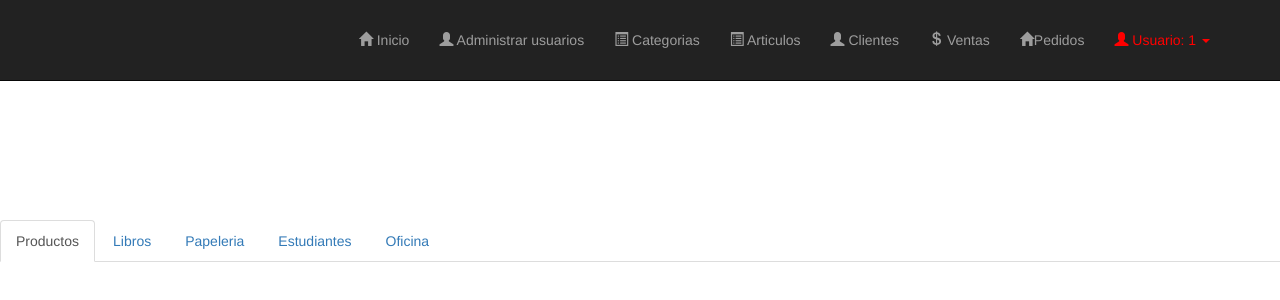
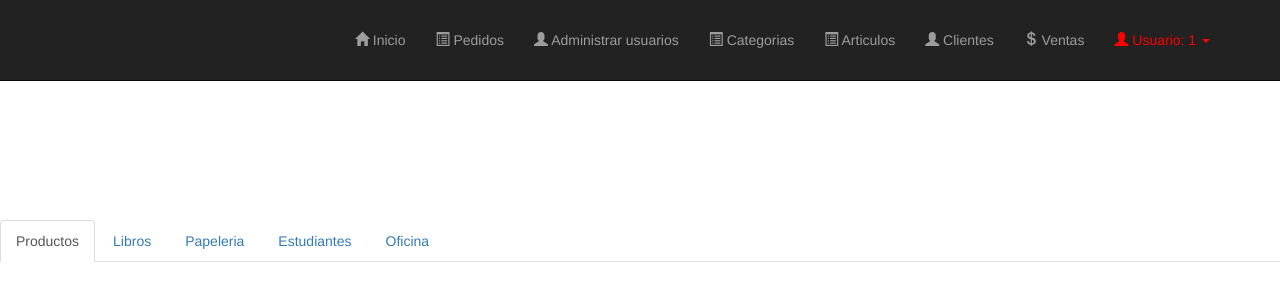
Before and after one commit to RthRivas/pruebaweb2, a PHP site: page /pruebas/ in a window 1280 px wide. Shown: the top 300 px of the page. Run offline with PHP 8.4, Linux system fonts and the light colour scheme; a user stored in the database is signed in; data comes from the database, SQL or seed files in the repository.

Commit message:
vista de pedidos incorporada al meno pero no funcional

```diff
--- a/clases/NavigationModel.php
+++ b/clases/NavigationModel.php
@@ -27,6 +27,7 @@ class NavigationModel{
             if($page == 'inicio' ||
                 $page == 'ventas' ||
                 $page == 'VerDetalle' ||
+                $page == 'pedidos' ||
                 $page == 'clientes'
                 ){ // (usuarios.php: pagina que contiene la tabla de administracion de usuarios)
                     $pageToView = $page . '.php';
@@ -42,6 +43,7 @@ class NavigationModel{
                 $page == 'micuenta' ||
                 $page == 'articulos' ||
                 $page == 'usuarios'||
+                $page == 'pedidos' ||
                 $page == 'VerDetalle'
                 ){ // (usuarios.php: pagina que contiene la tabla de administracion de usuarios)
                     $pageToView = $page . '.php';
--- a/vistas/menu.php
+++ b/vistas/menu.php
@@ -29,6 +29,9 @@ if(isset($_SESSION['userID'])){
           <li <?php if(isset($_GET['pg'])){ if($_GET['pg'] == 'inicio'){ echo 'class="active"';}}?>>
           <a href="index.php?pg=inicio"><span class="glyphicon glyphicon-home"></span> Inicio</a>
           </li>
+           <li <?php if(isset($_GET['pg'])){ if($_GET['pg'] == 'pedidos'){ echo 'class="active"';}}?>>
+          <a href="index.php?pg=pedidos"><span class="glyphicon glyphicon-list-alt"></span> Pedidos</a>
+          </li>
 
 
 
@@ -49,9 +52,7 @@ if(isset($_SESSION['userID'])){
           <li <?php if(isset($_GET['pg'])){if($_GET['pg'] == 'ventas'){ echo 'class="active"';}}?>>
             <a href="index.php?pg=ventas"><span class="glyphicon glyphicon-usd"></span> Ventas</a>
           </li>
-           <li <?php if(isset($_GET['pg'])){ if($_GET['pg'] == 'pedidos'){ echo 'class="active"';}}?>>
-          <a href="index.php?pg=pedidos"><span class="glyphicon glyphicon-home"></span>Pedidos</a>
-          </li>
+
           <?php endif;  ?>
 
 
```
